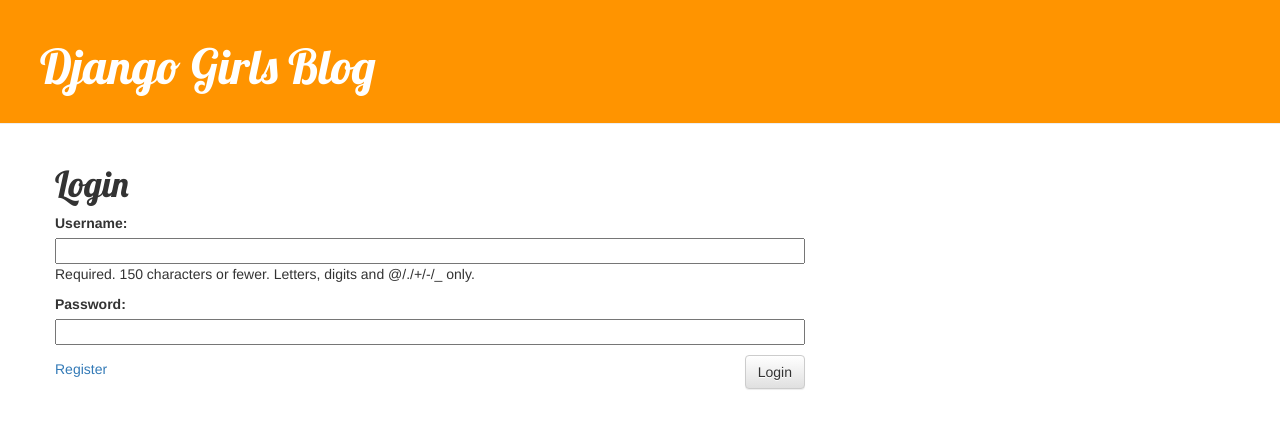
After one commit to kqian5/Circle, a Django app: page /login/ in a window 1280 px wide. The commit adds this page. Shown: the top 429 px of the page. Run offline with Django 3.2, Linux system fonts and the light colour scheme; some libraries are stand-ins or nearby versions.

Commit message:
user login/logout

```diff
--- a/circle/forms.py
+++ b/circle/forms.py
@@ -1,5 +1,7 @@
 from django import forms
 from .models import Post
+from django.contrib.auth.models import User
+from django.contrib.auth.forms import UserCreationForm
 
 
 class PostForm(forms.ModelForm):
@@ -7,3 +9,12 @@
     class Meta:
         model = Post
         fields = ('title', 'text',)
+
+class LoginForm(forms.ModelForm):
+
+    class Meta:
+        model = User
+        fields = ('username', 'password',)
+
+class RegistrationForm(UserCreationForm):
+    email = forms.EmailField()
--- a/circle/templates/circle/base.html
+++ b/circle/templates/circle/base.html
@@ -11,6 +11,7 @@
         <div class="page-header">
             {% if user.is_authenticated %}
                 <a href="{% url 'post_new' %}" class="top-menu"><span class="glyphicon glyphicon-plus"></span></a>
+                <a href="{% url 'logout' %}">Log Out</a>
             {% endif %}
             <h1><a href="/">Django Girls Blog</a></h1>
         </div>
--- /dev/null
+++ b/circle/templates/circle/login.html
@@ -0,0 +1,10 @@
+{% extends 'circle/base.html' %}
+
+{% block content %}
+    <h1>Login</h1>
+    <form method="POST" class="post-form">{% csrf_token %}
+        {{ form.as_p }}
+        <button type="submit" class="save btn btn-default">Login</button>
+    </form>
+    <p><a href="{% url 'register'%}">Register</a></p>
+{% endblock %}
--- a/circle/urls.py
+++ b/circle/urls.py
@@ -7,4 +7,7 @@
     url(r'^post/(?P<pk>\d+)/$', views.post_detail, name='post_detail'),
     url(r'^post/new/$', views.post_new, name='post_new'),
     url(r'^post/(?P<pk>\d+)/edit/$', views.post_edit, name='post_edit'),
+    url(r'^login/$', views.login, name='login'),
+    url(r'^logout/$', views.logout, name='logout'),
+    url(r'^register/$', views.register, name='register'),
 ]
--- a/circle/views.py
+++ b/circle/views.py
@@ -1,43 +1,91 @@
 from django.shortcuts import render, get_object_or_404, redirect
 from .models import Post
 from django.utils import timezone
-from .forms import PostForm
-
+from .forms import PostForm, LoginForm, RegistrationForm
+from django.contrib.auth import authenticate, login as auth_login, logout as auth_logout
+from django.contrib.auth.models import User
 
 # Create your views here.
 def post_list(request):
-    posts = Post.objects.filter(published_date__lte=timezone.now()).order_by('-published_date')
-    return render(request, 'circle/post_list.html', {'posts': posts})
-
+    if request.user.is_authenticated:
+        posts = Post.objects.filter(published_date__lte=timezone.now()).order_by('-published_date')
+        return render(request, 'circle/post_list.html', {'posts': posts})
+    else:
+        return redirect('login')
 
 def post_detail(request, pk):
-    post = get_object_or_404(Post, pk=pk)
-    return render(request, 'circle/post_detail.html', {'post': post})
+    if request.user.is_authenticated:
+        post = get_object_or_404(Post, pk=pk)
+        return render(request, 'circle/post_detail.html', {'post': post})
+    else:
+        return redirect('login')
 
 
 def post_new(request):
-    if request.method == "POST":
-        form = PostForm(request.POST)
-        if form.is_valid():
-            post = form.save(commit=False)
-            post.author = request.user
-            post.publish()
-            return redirect('post_list')
+    if request.user.is_authenticated:
+        if request.method == "POST":
+            form = PostForm(request.POST)
+            if form.is_valid():
+                post = form.save(commit=False)
+                post.author = request.user
+                post.publish()
+                return redirect('post_list')
+        else:
+            form = PostForm()
+        return render(request, 'circle/post_edit.html', {'form': form})
     else:
-        form = PostForm()
-    return render(request, 'circle/post_edit.html', {'form': form})
+        return redirect('login')
 
 
 def post_edit(request, pk):
-    post = get_object_or_404(Post, pk=pk)
+    if request.user.is_authenticated:
+        post = get_object_or_404(Post, pk=pk)
+        if request.method == "POST":
+            form = PostForm(request.POST, instance=post)
+            if form.is_valid():
+                post = form.save(commit=False)
+                post.author = request.user
+                post.published_date = timezone.now()
+                post.save()
+                return redirect('post_list')
+        else:
+            form = PostForm(instance=post)
+        return render(request, 'circle/post_edit.html', {'form': form})
+    else:
+        return redirect('login')
+
+def login(request):
     if request.method == "POST":
-        form = PostForm(request.POST, instance=post)
-        if form.is_valid():
-            post = form.save(commit=False)
-            post.author = request.user
-            post.published_date = timezone.now()
-            post.save()
+        username = request.POST['username']
+        password = request.POST['password']
+        user = authenticate(username=username, password=password)
+        if user is not None:
+            auth_login(request, user)
             return redirect('post_list')
+        else:
+            form = LoginForm()
+            return render(request, 'circle/login.html', {'form': form})
     else:
-        form = PostForm(instance=post)
-    return render(request, 'circle/post_edit.html', {'form': form})
+        form = LoginForm()
+        return render(request, 'circle/login.html', {'form': form})
+
+def logout(request):
+    auth_logout(request)
+    return redirect('login')
+
+
+def register(request):
+    if request.method == "POST":
+        username = request.POST['username']
+        password = request.POST['password1']
+        email = request.POST['email']
+        if User.objects.filter(username=username).exists():
+            form = RegistrationForm()
+            return render(request, 'circle/register.html', {'form': form})
+        else:
+            user = User.objects.create_user(username, email, password)
+            user.save()
+            return redirect('login')
+    else:
+        form = RegistrationForm()
+        return render(request, 'circle/register.html', {'form': form})
```
Also changed, not shown: circle/templates/circle/register.html (added, +9 -0 lines), db.sqlite3.
